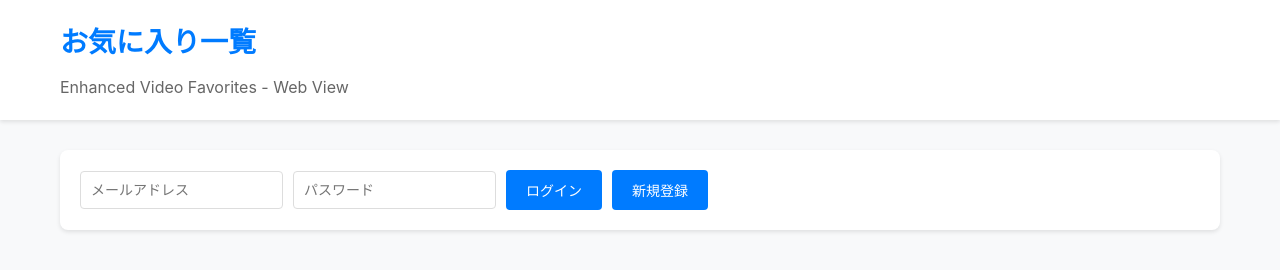
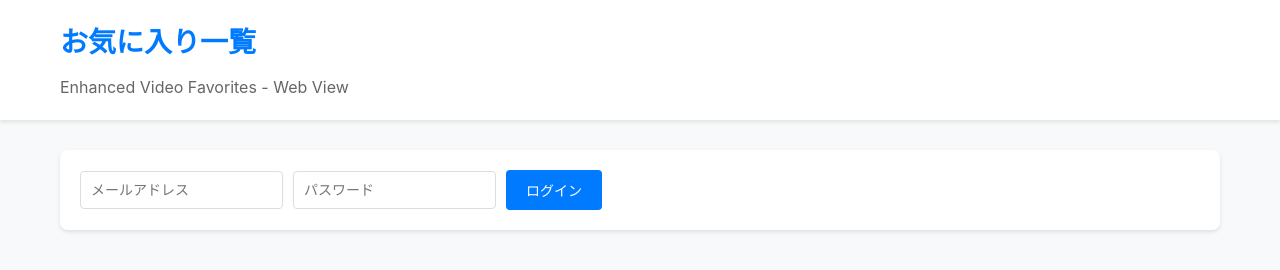
Before and after one commit to eigozatsudan/Enhanced-Video-Favorites, a browser extension: page tools/functions/web-view/index.html in a window 1280 px wide. Drawn offline with nearby package versions, Linux system fonts and the light colour scheme.

Commit message:
feat(web-view): Remove sign-up button from login form

```diff
--- a/tools/functions/web-view/index.html
+++ b/tools/functions/web-view/index.html
@@ -72,7 +72,6 @@
         <input type="email" id="email" placeholder="メールアドレス" required>
         <input type="password" id="password" placeholder="パスワード" required>
         <button onclick="signIn()">ログイン</button>
-        <button onclick="signUp()">新規登録</button>
       </div>
       <div id="user-info" class="user-info" style="display: none;">
         <span id="user-email"></span>
```
